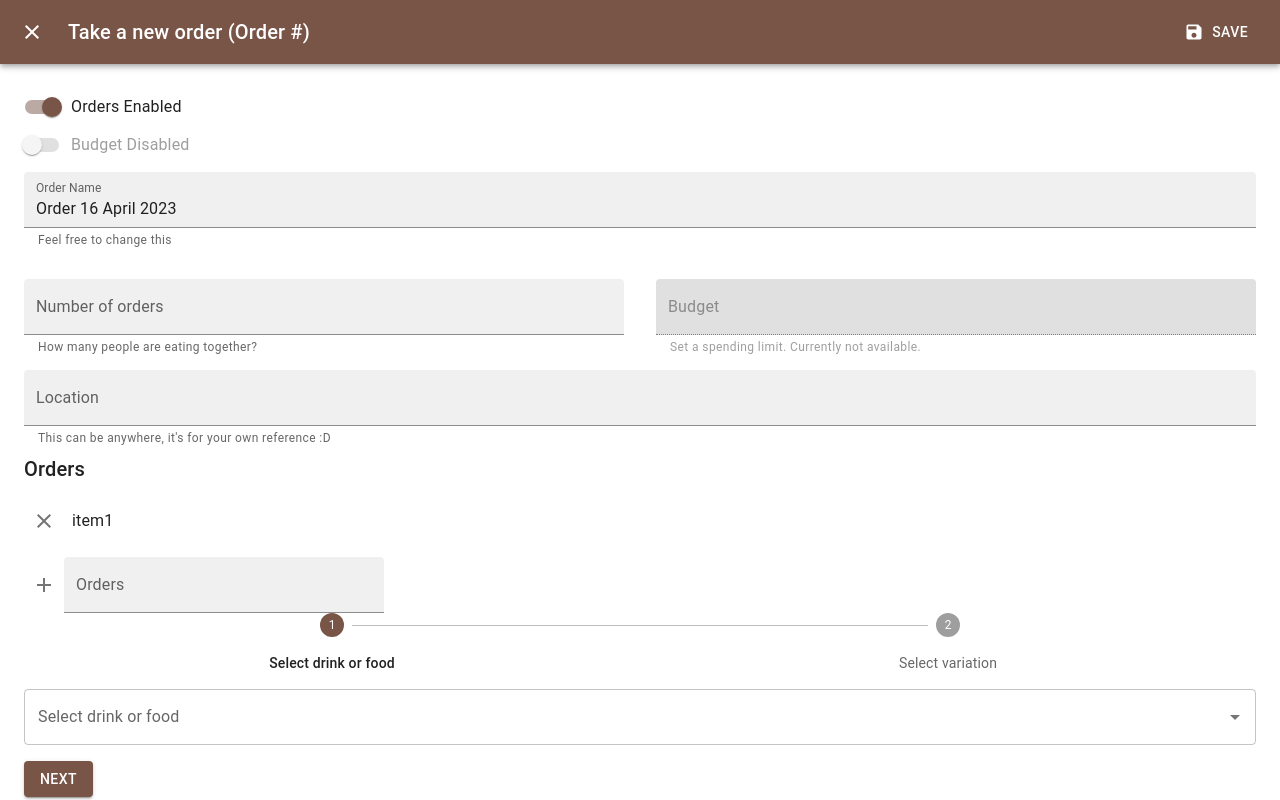
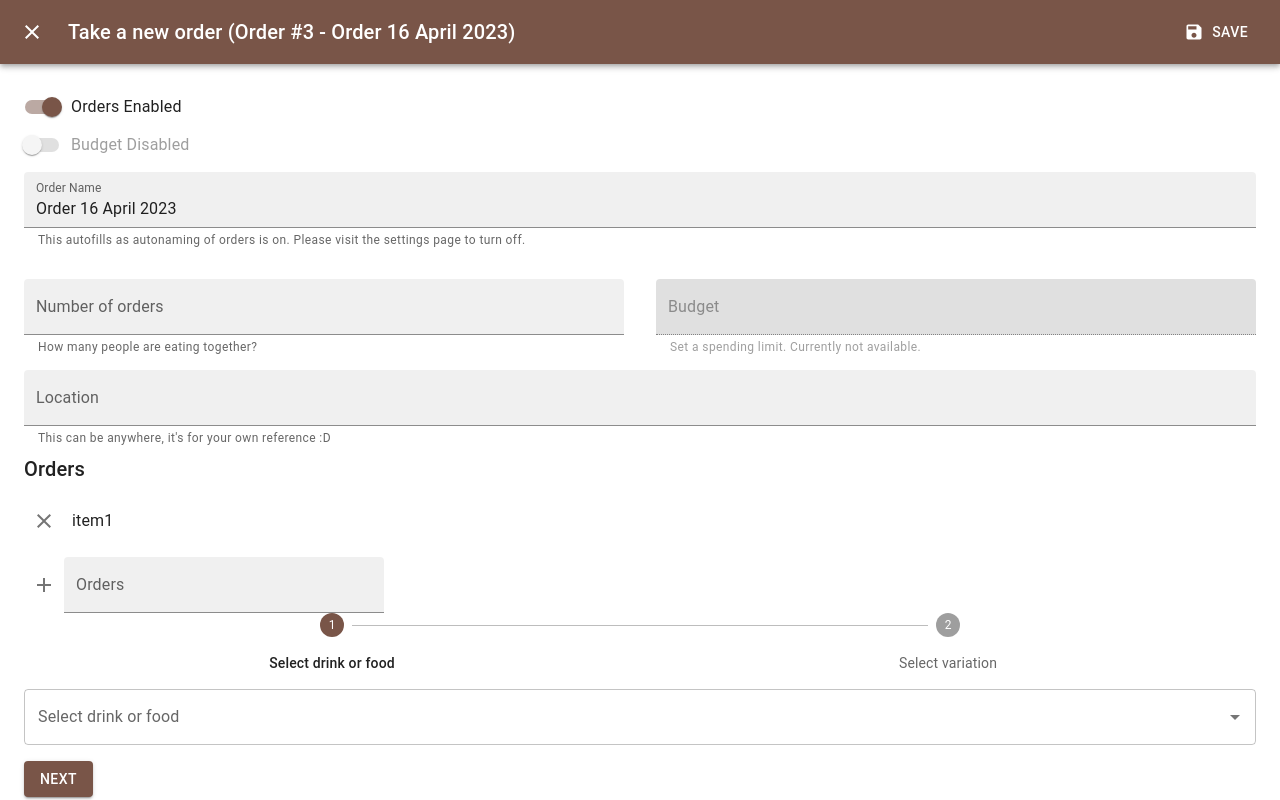
Before and after one commit to leekayden/kopikia, a React (Create React App) app: page /order in a window 1280 px wide. Both pictures are taken after a click on the button "TAKE AN ORDER". Built offline with nearby package versions, Linux system fonts and the light colour scheme; grey boxes are pictures that could not be loaded.

Commit message:
update list structure

```diff
--- a/src/components/common/TakeOrder.tsx
+++ b/src/components/common/TakeOrder.tsx
@@ -16,6 +16,12 @@ import StepperComponent from "./ChooseOrder";
 import FormGroup from "@mui/material/FormGroup";
 import FormControlLabel from "@mui/material/FormControlLabel";
 import Switch from "@mui/material/Switch";
+import {
+  budgetEnabledByDefault,
+  getNextOrderId,
+  orderAutoname,
+  ordersEnabledByDefault,
+} from "../global/data";
 
 const Transition = React.forwardRef(function Transition(
   props: TransitionProps & {
@@ -62,8 +68,11 @@ export default function TakeOrder() {
     setOpen(false);
   };
 
-  const [ordersEnabled, setOrdersEnabled] = useState(true);
-  const [budgetEnabled, setBudgetEnabled] = useState(false);
+  const [ordersEnabled, setOrdersEnabled] = useState(ordersEnabledByDefault);
+  const [budgetEnabled, setBudgetEnabled] = useState(budgetEnabledByDefault);
+  const [orderName, setOrderName] = useState(
+    orderAutoname ? `Order ${currentDate}` : ""
+  );
 
   const handleOrdersToggle = (event: React.ChangeEvent<HTMLInputElement>) => {
     setOrdersEnabled(event.target.checked);
@@ -71,6 +80,10 @@ export default function TakeOrder() {
 
   const handleBudgetToggle = (event: React.ChangeEvent<HTMLInputElement>) => {
     setBudgetEnabled(event.target.checked);
+  };
+
+  const handleOrderChange = (event: React.ChangeEvent<HTMLInputElement>) => {
+    setOrderName(event.target.value);
   };
 
   return (
@@ -95,7 +108,9 @@ export default function TakeOrder() {
               <CloseIcon />
             </IconButton>
             <Typography sx={{ ml: 2, flex: 1 }} variant="h6" component="div">
-              {"Take a new order (Order #)"}
+              {`Take a new order (Order #${getNextOrderId()} ${
+                orderName ? `- ${orderName}` : null
+              })`}
             </Typography>
             <Button
               autoFocus
@@ -117,7 +132,11 @@ export default function TakeOrder() {
             />
             <FormControlLabel
               control={
-                <Switch checked={budgetEnabled} onChange={handleBudgetToggle} disabled />
+                <Switch
+                  checked={budgetEnabled}
+                  onChange={handleBudgetToggle}
+                  disabled
+                />
               }
               label={budgetEnabled ? "Budget Enabled" : "Budget Disabled"}
             />
@@ -129,8 +148,13 @@ export default function TakeOrder() {
               margin="dense"
               label="Order Name"
               variant="filled"
-              defaultValue={`Order ${currentDate}`}
-              helperText="Feel free to change this"
+              value={orderName}
+              onChange={handleOrderChange}
+              helperText={
+                orderAutoname
+                  ? "This autofills as autonaming of orders is on. Please visit the settings page to turn off."
+                  : undefined
+              }
             />
           </Grid>
           <Grid item xs={12} sm={6} sx={{ pr: 2 }}>
@@ -159,7 +183,7 @@ export default function TakeOrder() {
                 budgetEnabled
                   ? "Set a spending limit. Currently not available."
                   : "Set a spending limit. Currently not available."
-                  // : "You've disabled budgets."
+                // : "You've disabled budgets."
               }
               disabled={!budgetEnabled}
             />
--- a/src/components/global/data.ts
+++ b/src/components/global/data.ts
@@ -4,13 +4,102 @@ export const lName = "Hitler";
 export const initials = fName.substring(0, 1) + lName.substring(0, 1);
 export const ownerId = 0;
 
+// User preferences
+export const orderAutoname = true;
+export const ordersEnabledByDefault = true;
+export const budgetEnabledByDefault = false;
+
+type OrderType = {
+  name: string;
+  basePrice: number;
+  variations: { name: string; price: number }[];
+};
+
 type OrderListType = {
   id: number;
   ownerId: number;
+  ownerOrderId: number;
   name: string;
+  noOfOrders: number;
+  budget: number;
+  location: string;
+  orders: OrderType[];
 };
 
 export let OrderList: OrderListType[] = [
-  { id: 0, ownerId: 0, name: "test order" },
-  { id: 1, ownerId: 0, name: "test order 2" },
+  {
+    id: 1,
+    ownerId: 1,
+    ownerOrderId: 1,
+    name: "Order 1",
+    noOfOrders: 2,
+    budget: 100,
+    location: "New York",
+    orders: [
+      {
+        name: "Burger",
+        basePrice: 8,
+        variations: [
+          { name: "Cheeseburger", price: 10 },
+          { name: "Veggie burger", price: 8 },
+        ],
+      },
+      {
+        name: "Pizza",
+        basePrice: 10,
+        variations: [
+          { name: "Margherita", price: 12 },
+          { name: "Pepperoni", price: 15 },
+          { name: "Veggie", price: 12 },
+        ],
+      },
+    ],
+  },
+  {
+    id: 2,
+    ownerId: 1,
+    ownerOrderId: 2,
+    name: "Order 2",
+    noOfOrders: 1,
+    budget: 50,
+    location: "San Francisco",
+    orders: [
+      {
+        name: "Sushi",
+        basePrice: 5,
+        variations: [
+          { name: "California Roll", price: 8 },
+          { name: "Spicy Tuna Roll", price: 12 },
+          { name: "Dragon Roll", price: 15 },
+        ],
+      },
+    ],
+  },
 ];
+
+export function getOrderById(orderId: number): OrderListType | undefined {
+  return OrderList.find((order) => order.id === orderId);
+}
+
+export function getNextOrderId(): number {
+  const maxId = Math.max(...OrderList.map((order) => order.id));
+  return maxId + 1;
+}
+
+export function getNextOwnerOrderId(ownerId: number): number {
+  const ordersForOwner = OrderList.filter((order) => order.ownerId === ownerId);
+  const maxOwnerOrderId = Math.max(
+    ...ordersForOwner.map((order) => order.ownerOrderId)
+  );
+  return maxOwnerOrderId + 1;
+}
+
+export function getTotalPrice(order: OrderListType): number {
+  const totalPrice = order.orders.reduce((acc, orderItem) => {
+    const variationPrice = orderItem.variations.reduce((acc, variation) => {
+      return acc + variation.price;
+    }, 0);
+    return acc + orderItem.basePrice + variationPrice;
+  }, 0);
+  return totalPrice;
+}
```
